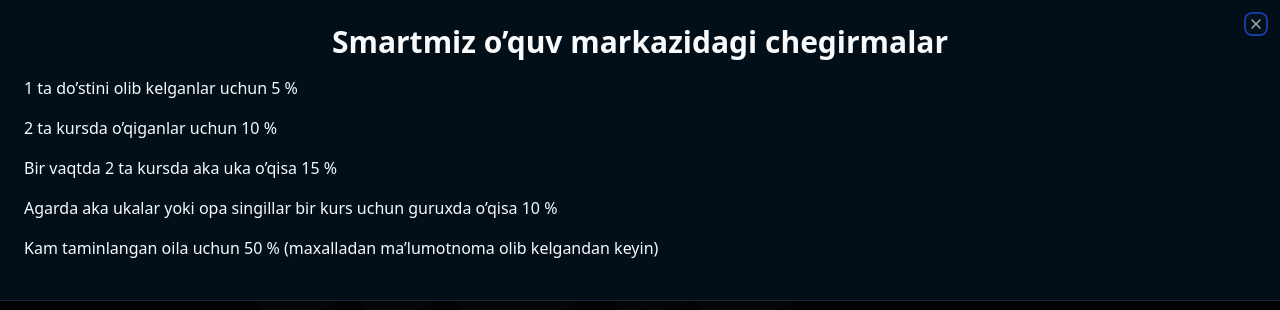
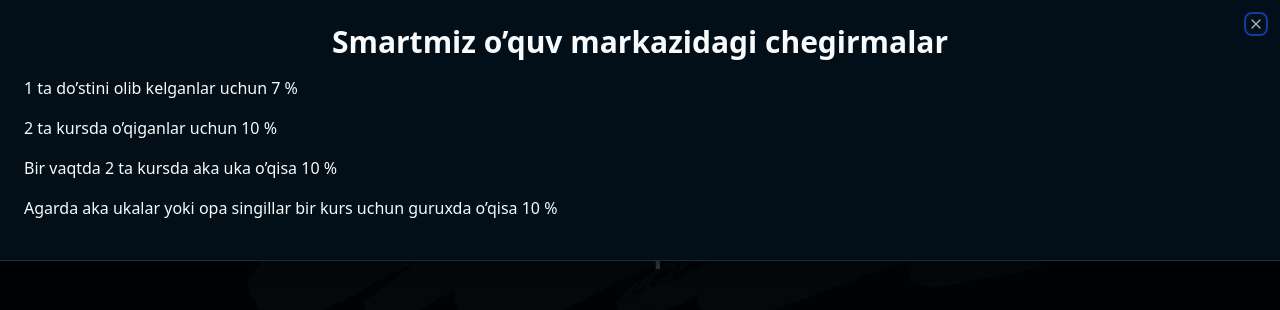
Before and after one commit to muhammadibrohimov26/smartmiz, a Next.js app: page / in a window 1280 px wide. Shown: the top 310 px of the page. Built offline with nearby package versions, Linux system fonts and the light colour scheme; no server answers.

Commit message:
Update chegirma.tsx

```diff
--- a/app/(root)/_components/chegirma.tsx
+++ b/app/(root)/_components/chegirma.tsx
@@ -37,19 +37,15 @@
           <div className="grid gap-4 py-4">
             <div className="grid grid-cols-1 items-center gap-4">
               <p>
-                1 ta  do’stini olib kelganlar uchun 5 %
+              1 ta do’stini olib kelganlar uchun 7 %
               </p>
-              <p>2 ta kursda o’qiganlar uchun 10 %</p>
-              <p>Bir vaqtda 2 ta kursda aka uka o’qisa 15 %</p>
+              <p> 2 ta kursda o’qiganlar uchun 10 % </p>
+              <p>  Bir vaqtda 2 ta kursda  aka uka o’qisa 10 %  </p>
               <p>
-                Agarda aka ukalar yoki opa singillar bir kurs uchun guruxda
-                o’qisa 10 %
+             Agarda aka ukalar yoki opa singillar  bir kurs uchun guruxda o’qisa 10 %
               </p>
-              {/* <p>Ishchi xodim farzandlar uchun 40 %</p> */}
-              <p>
-                Kam taminlangan oila uchun 50 % (maxalladan ma’lumotnoma olib
-                kelgandan keyin)
-              </p>
+
+
             </div>
           </div>
         </SheetContent>
```
